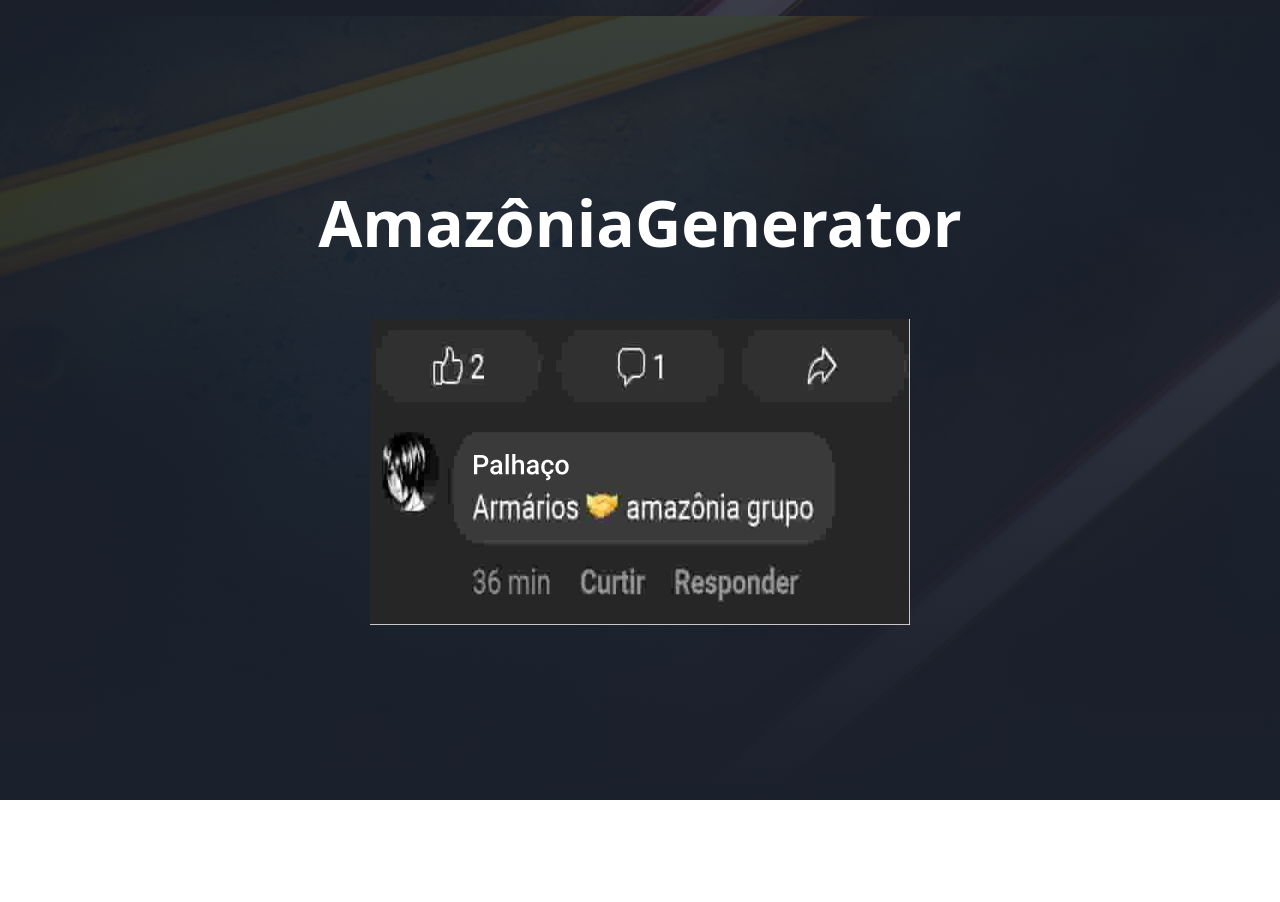
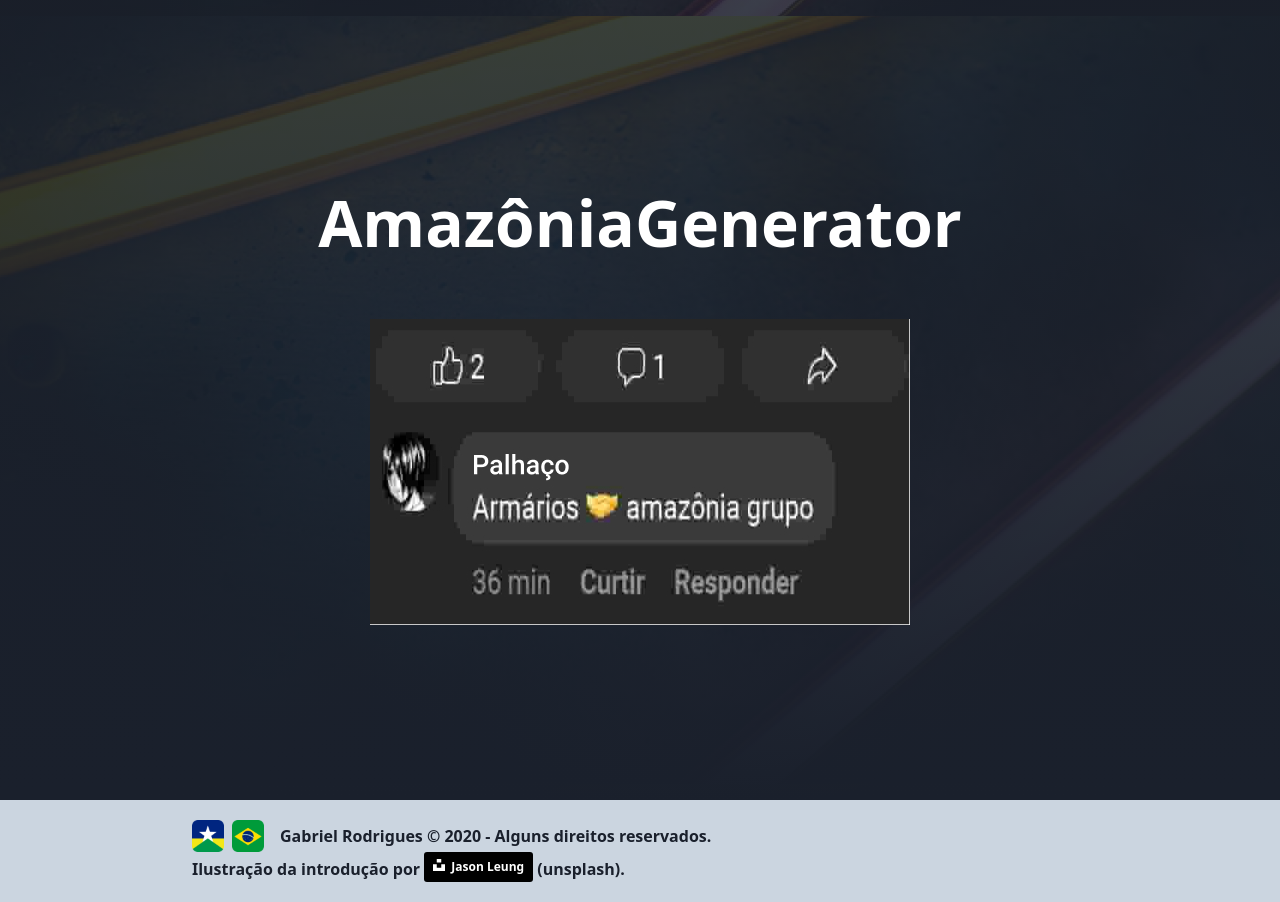
Before and after one commit to guesant-archived/armariospagina, a Vue app in the folder packages/core-ui/: page / in a window 1280 px wide. Before the commit the page ends 800 px from the top, so only its background shows below. Built offline with nearby package versions, Linux system fonts and the light colour scheme.

Commit message:
feat(core-ui): Home/Footer

```diff
--- a/packages/core-ui/src/pages/Home.vue
+++ b/packages/core-ui/src/pages/Home.vue
@@ -1,15 +1,18 @@
 <template>
   <div class="font-app bg-gray-900 text-white">
     <Intro />
+    <Footer />
   </div>
 </template>
 
 <script>
 import Intro from '@/pages/Home/Intro.vue';
+import Footer from '@/pages/Home/Footer.vue';
 
 export default {
   components: {
     Intro,
+    Footer
   }
 }
 </script>
--- /dev/null
+++ b/packages/core-ui/src/pages/Home/Footer.vue
@@ -0,0 +1,41 @@
+<template>
+  <footer class="p-5 bg-gray-400 text-gray-900 font-bold">
+    <div class="container mx-auto max-w-4xl w-full">
+      <div class="flex flex-wrap items-center">
+        <img class="w-8" src="@/assets/images/pho04-bandeiraro.png" alt="Bandeira do Estado de Rondônia" />
+        <img
+          class="w-8 ml-2 mr-4"
+          src="@/assets/images/pho05-bandeirabr.png"
+          alt="Bandeira da República Federativa do Brasil"
+        />
+
+        <p>Gabriel Rodrigues © 2020 - Alguns direitos reservados.</p>
+
+        <p>
+          Ilustração da introdução por
+          <a
+            style="padding:4px 6px;border-radius:3px;font-size:12px;"
+            class="inline-block bg-black text-white font-bold inline-flex items-center"
+            rel="noopener noreferrer"
+            target="_blank"
+            href="https://unsplash.com/@ninjason?utm_medium=referral&amp;utm_campaign=photographer-credit&amp;utm_content=creditBadge"
+            title="Download free do whatever you want high-resolution photos from Jason Leung"
+          >
+            <span style="display:inline-block;padding:2px 3px">
+              <svg
+                xmlns="http://www.w3.org/2000/svg"
+                style="height:12px;width:auto;position:relative;vertical-align:middle;top:-2px;fill:white"
+                viewBox="0 0 32 32"
+              >
+                <title>unsplash-logo</title>
+                <path d="M10 9V0h12v9H10zm12 5h10v18H0V14h10v9h12v-9z" />
+              </svg>
+            </span>
+            <span style="display:inline-block;padding:2px 3px">Jason Leung</span>
+          </a>
+          (unsplash).
+        </p>
+      </div>
+    </div>
+  </footer>
+</template>
```
Also changed, not shown: packages/core-ui/src/assets/images/pho04-bandeiraro.png (added), packages/core-ui/src/assets/images/pho05-bandeirabr.png (added).
